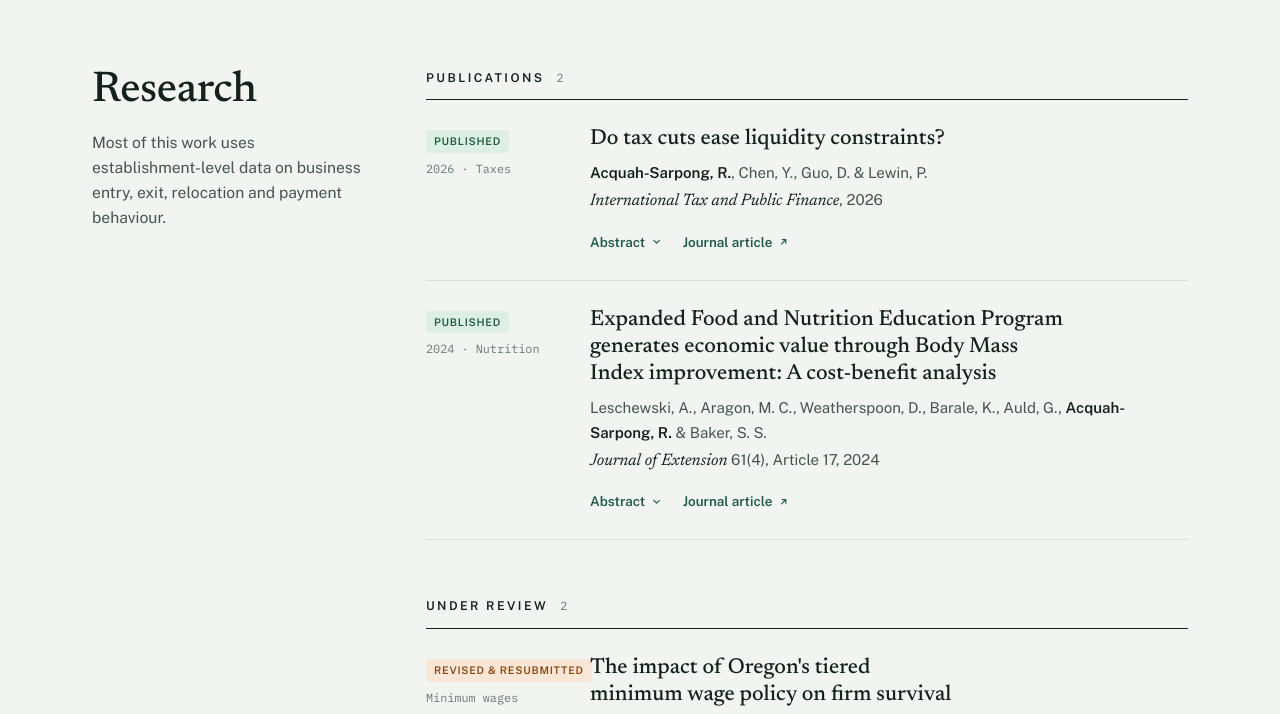
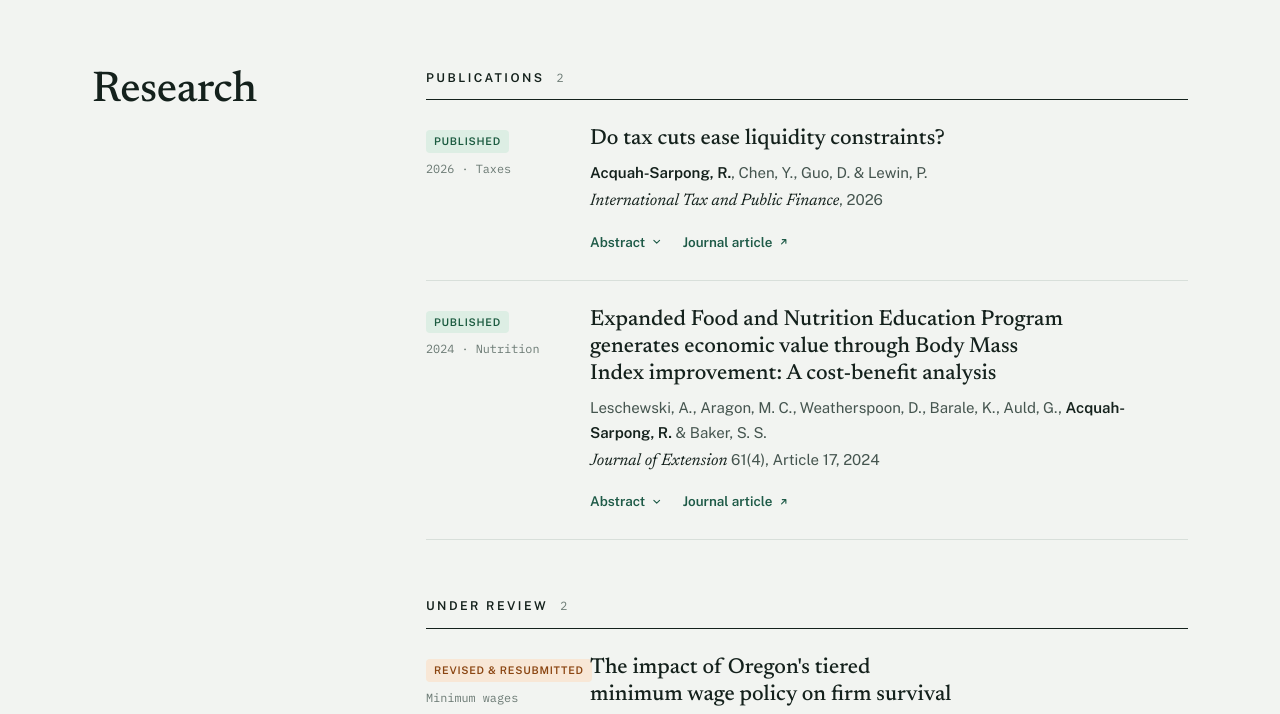
Before and after one commit to Rasarpong/Rasarpong.github.io, a plain HTML site: page index.html in a window 1280 px wide. Shown: the part 1020-1734 px from the top of the page. Drawn offline with nearby package versions, Linux system fonts and the light colour scheme.

Commit message:
Remove Research description

```diff
--- a/index.html
+++ b/index.html
@@ -321,7 +321,6 @@ h2{margin:0 0 16px;font-family:var(--font-display);font-weight:500;font-size:cla
     <div class="wrap sheet">
       <div class="aside">
         <h2 id="research-h">Research</h2>
-        <p class="intro">Most of this work uses establishment-level data on business entry, exit, relocation and payment behaviour.</p>
       </div>
 
       <div class="content">
```
